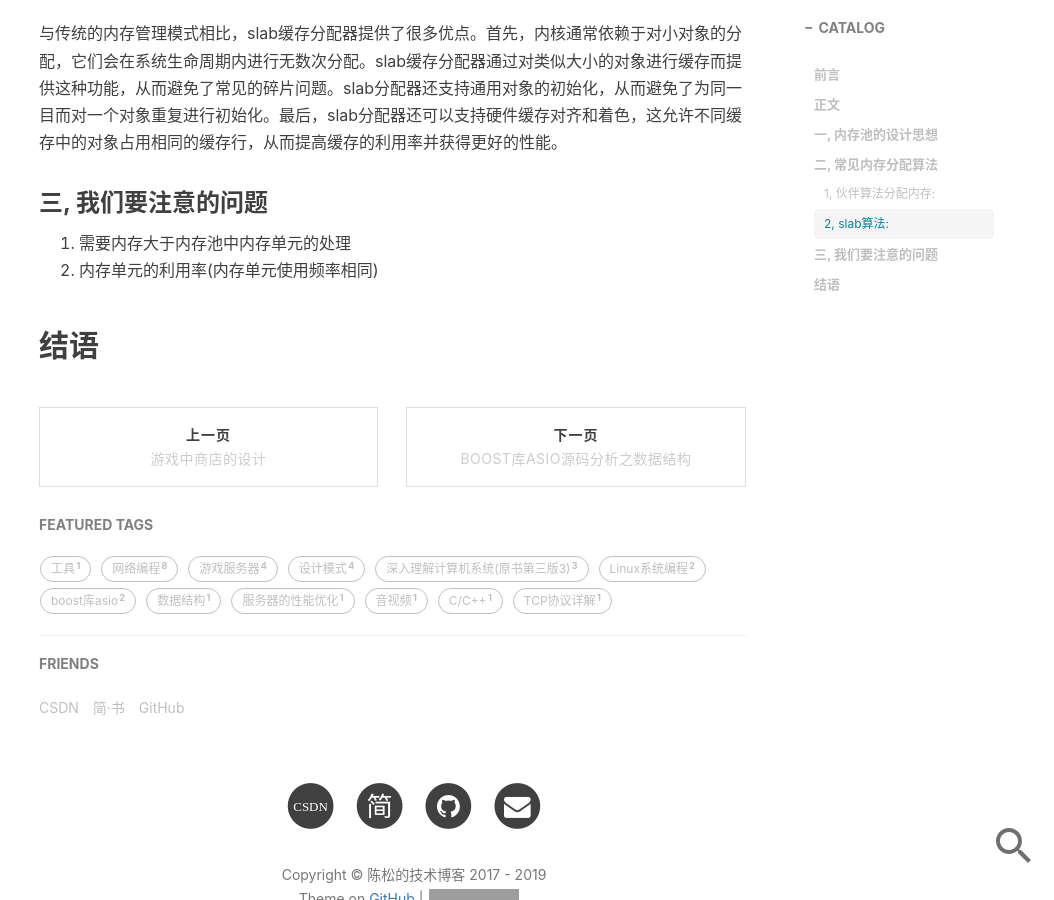
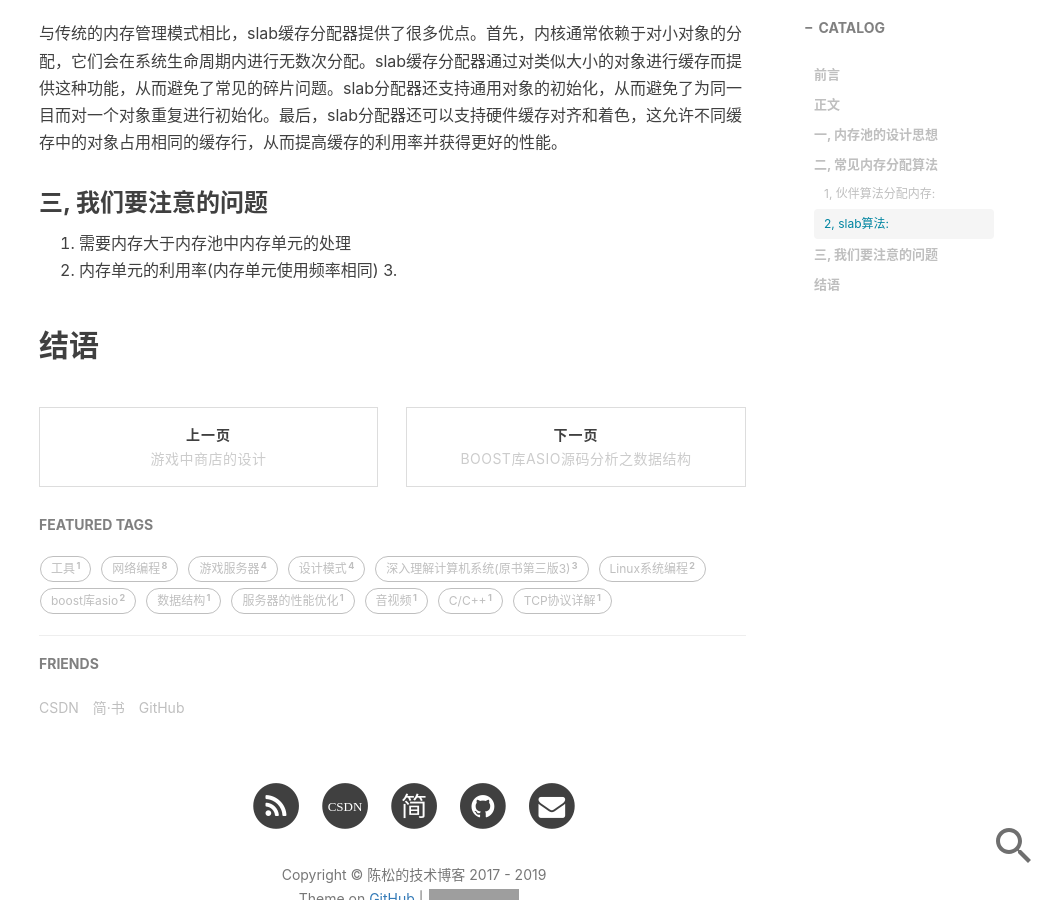
Before and after one commit to chensongpoixs/chensongpoixs.github.io, a Jekyll site: the page built from _posts/2019-01-11-内存池的设计.md, in a window 1280 px wide and 900 px high, scrolled down 4931 px. Shown: the whole window, without its empty margins (226-1280 px from the left). Built offline with Jekyll 4.4.1, drawn with Linux system fonts in a browser that asks for light colours; nearby versions of some CDN libraries; comment, search, counter and statistics services are not loaded; part of the change alters nothing that is shown; grey boxes are pictures that could not be loaded.

Commit message:
[add RSS]

```diff
--- a/_config.yml
+++ b/_config.yml
@@ -20,7 +20,7 @@ sidebar-avatar: /img/about-BY-gentle.jpg      # use absolute URL, seeing it's us
 
 
 # SNS settings
-RSS: false
+RSS: true
 # weibo_username:     chensongpoixs
 #zhihu_username:     chensongpoixs
 csdn_username:		Poisx
--- a/_posts/2019-01-11-内存池的设计.md
+++ b/_posts/2019-01-11-内存池的设计.md
@@ -114,7 +114,7 @@ slab背后的动机
 
 1. 需要内存大于内存池中内存单元的处理
 2. 内存单元的利用率(内存单元使用频率相同)
-
+3.
 
 
 ## 结语
```
